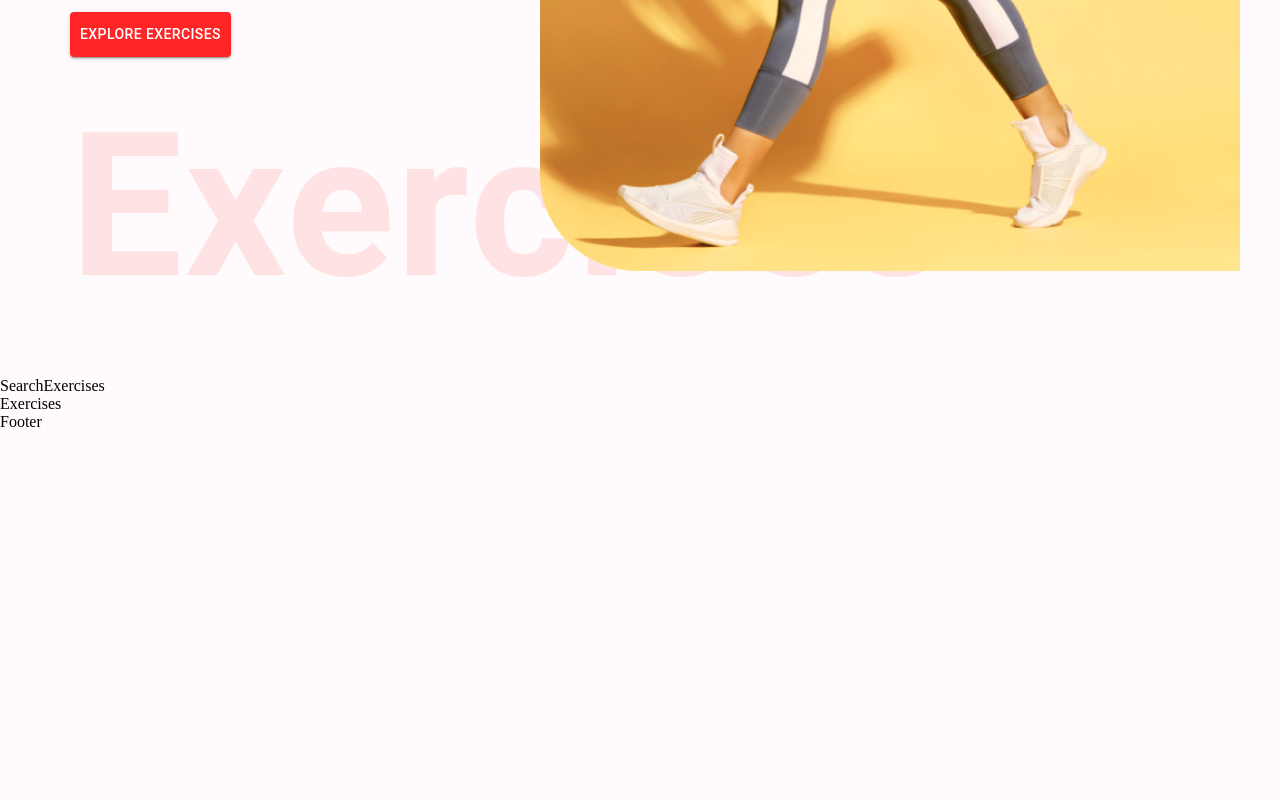
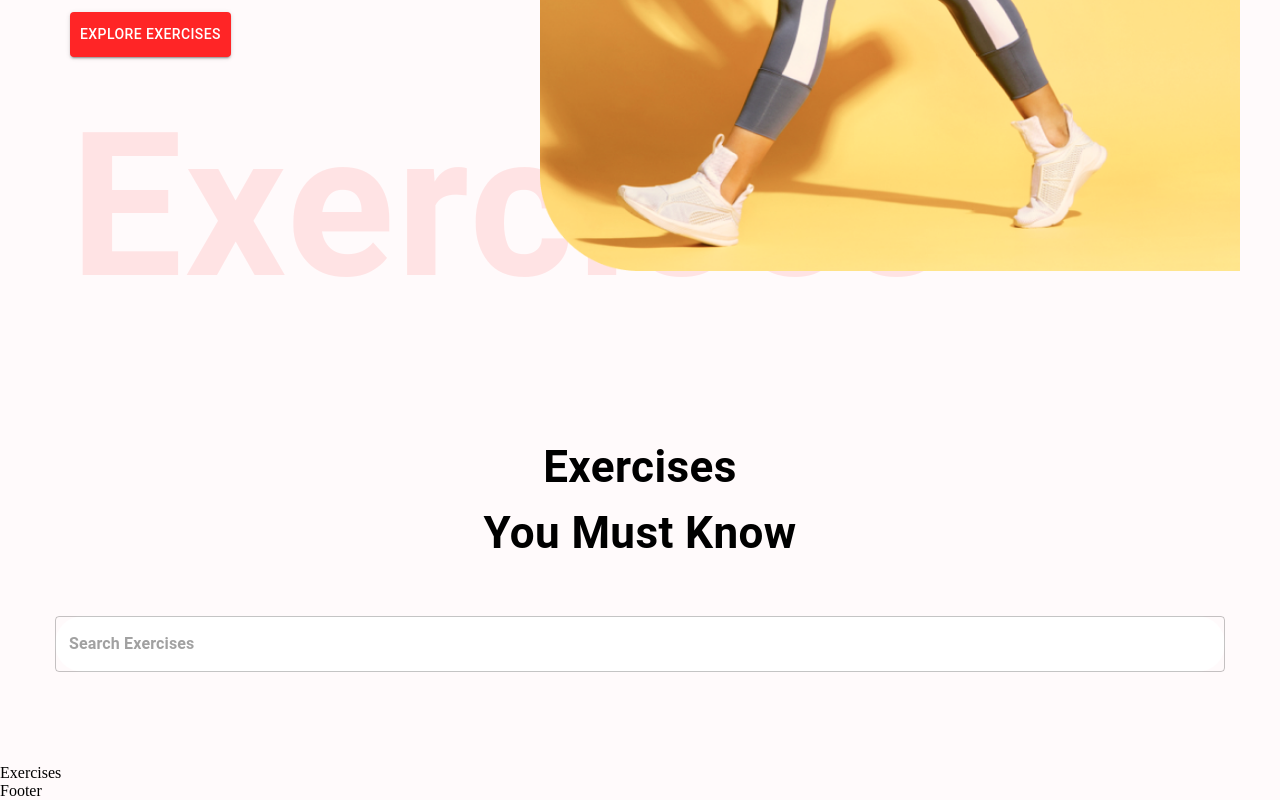
Before and after one commit to kinston18/Kinston-fitness-app, a React (Create React App) app: page / in a window 1280 px wide. Shown: the part 595-1395 px from the top of the page. Before the commit the page ends 1026 px from the top, so only its background shows below. Built offline with nearby package versions, Linux system fonts and the light colour scheme.

Commit message:
Hero banner and Search bar done

```diff
--- a/src/components/SearchExercises.js
+++ b/src/components/SearchExercises.js
@@ -1,10 +1,32 @@
-import React from 'react'
+import React, {useEffect,useState} from 'react';
+import {Box, Button, Stack, TextField, Typography } from '@mui/material';
 
 const SearchExercises = () => {
   return (
-    <div>
-      SearchExercises
-    </div>
+    <Stack alignItems="center" mt="37px" justifyContent="center" p="20px">
+      <Typography fontWeight={700} sx={{fontSize: {lg:'44px', xs:'30px'}}}
+      mb="50px" textAlign="center">
+        Exercises <br/>You Must Know
+      </Typography>
+
+      <Box position="relative" mb="72px" >
+        <TextField
+        sx={{
+          input:{ fontWeight:'700',
+          border:'none',
+          borderRadius: '4px'},
+          width: {lg: '1170px', xs:'350px'},
+          backgroundColor: '#ffff',
+          borderRadius:'40px'
+        }}
+        height="76px"
+        value=""
+        onChange={(e) => {}}
+        placeholder='Search Exercises'
+        type='text'
+        />
+      </Box>
+    </Stack>
   )
 }
 
```
